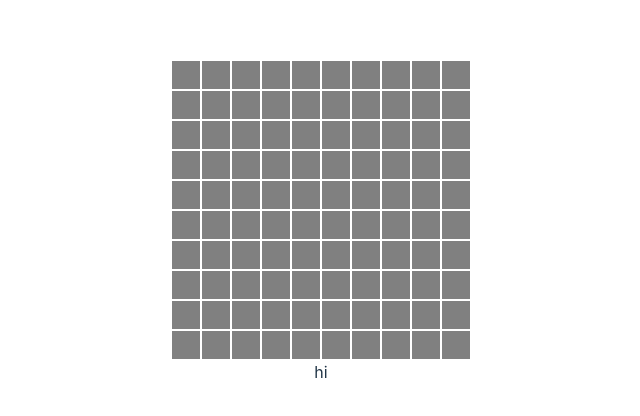
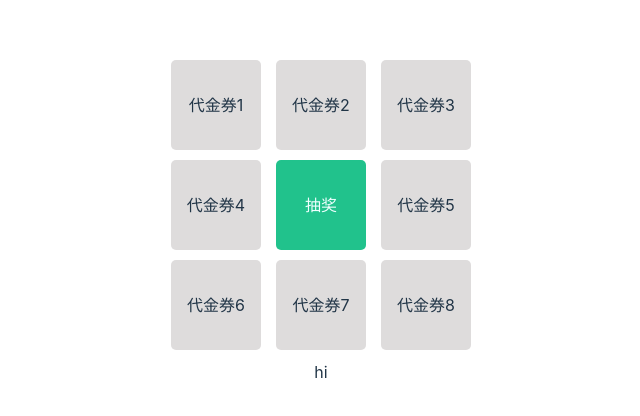
Before and after one commit to wanglqye/easy-minesweeper, a Vue app: page / in a window 1280 px wide. Shown: the part 178-594 px from the top of the page, without its empty margins (319-959 px from the left). Built offline with nearby package versions, Linux system fonts and the light colour scheme.

Commit message:
easy sweepStaktes

```diff
--- a/src/App.vue
+++ b/src/App.vue
@@ -1,11 +1,13 @@
 <script setup lang="ts">
 import Plum  from './components/Plum.vue'
 import MineSweeperVue from './components/MineSweeper.vue';
+import SweepStaktesVue from './components/SweepStaktes.vue';
 </script>
 
 <template>
     <!-- <Plum /> -->
-    <MineSweeperVue />
+    <!-- <MineSweeperVue /> -->
+    <SweepStaktesVue />
     <div>hi</div>
 </template>
 
--- /dev/null
+++ b/src/components/SweepStaktes.vue
@@ -0,0 +1,115 @@
+<template>
+    <div class="lottery-base">
+        <div
+            v-for="item in realViewData"
+            class="lottery-item"
+            :class="{ 'is-btn': item.id === '__btn__', 'active': item.id != '__btn__' && prizeActiveState[`active${item.id}`] }"
+            :key="item.id"
+            @click="start(item.id)">{{item.name}}</div>
+    </div>
+</template>
+
+<script lang='ts' setup>
+import type { Tuple8, CallbackType, LType, LDataType } from '../types'
+import data from '../data'
+import { ref } from 'vue';
+
+const realViewData = [
+    ...data.slice(0,4),
+    {
+        'id':'__btn__',
+        'name':'抽奖'
+    },
+    ...data.slice(4)
+]
+
+let prizeActiveState = ref()
+
+prizeActiveState.value= data.reduce((pre,cur) => {
+   return {
+        ...pre,
+        ['active' + cur.id]: false
+    }
+},{},)
+
+// 整个开关
+let flag = ref(true)
+
+const start = (id:string | number) => {
+    console.log('flag', flag.value)
+
+    if(id != '__btn__') return;
+    if(!flag.value) return;
+    flag.value = false
+
+
+
+    // 顺时针
+    const path = [0, 1, 2, 4, 7, 6, 5, 3];
+    let curIndex = 0;
+    let stop = false;
+    const luckyRewardsIndex = Math.floor(Math.random() * path.length);
+    setTimeout(() => {
+        stop = true;
+    }, 3000);
+
+    const intervalId = setInterval(() => {
+        curIndex++;
+        if(curIndex > 7)
+            curIndex = 0;
+        if (stop && curIndex === luckyRewardsIndex){
+            flag.value = true
+            clearInterval(intervalId)
+        }
+
+
+        // 设置最后item 为active
+        prizeActiveState.value = data.reduce((pre, cur) => {
+            if (cur.id == data[path[curIndex]].id) {
+                return {
+                    ...pre,
+                    ['active' + cur.id]: true,
+                }
+            } else {
+                return {
+                    ...pre,
+                    ['active' + cur.id]: false,
+                }
+            }
+        }, {})
+    },100)
+
+    console.log(prizeActiveState)
+
+}
+
+
+</script>
+
+<style scoped>
+.lottery-base {
+  display: flex;
+  width: 300px;
+  height: 300px;
+  flex-wrap: wrap;
+  justify-content: space-between;
+  align-self: space-between;
+}
+  .lottery-item {
+    text-align: center;
+    line-height: 90px;
+    width: 90px;
+    height:90px;
+    border-radius: 5px;
+    background-color: rgb(222, 220, 220);
+  }
+  .active{
+    background-color: pink;
+  }
+
+  .is-btn {
+    background-color: rgb(33, 194, 140);
+    color: azure;
+    cursor: pointer;
+  }
+</style>
--- /dev/null
+++ b/src/data.ts
@@ -0,0 +1,42 @@
+export default [{
+        id: 1,
+        name: '代金券1',
+        probability: 0.5,
+    },
+    {
+        id: 2,
+        name: '代金券2',
+        probability: 0.5,
+    },
+    {
+        id: 3,
+        name: '代金券3',
+        probability: 0.5,
+    },
+    {
+        id: 4,
+        name: '代金券4',
+        probability: 0.5,
+    },
+    {
+        id: 5,
+        name: '代金券5',
+        probability: 0.5,
+    },
+    {
+        id: 6,
+        name: '代金券6',
+        probability: 0.5,
+    },
+    {
+        id: 7,
+        name: '代金券7',
+        probability: 0.5,
+    },
+    {
+        id: 8,
+        name: '代金券8',
+        probability: 0.5,
+    },
+
+]
```
Also changed, not shown: src/types.ts (+20 -0 lines).
